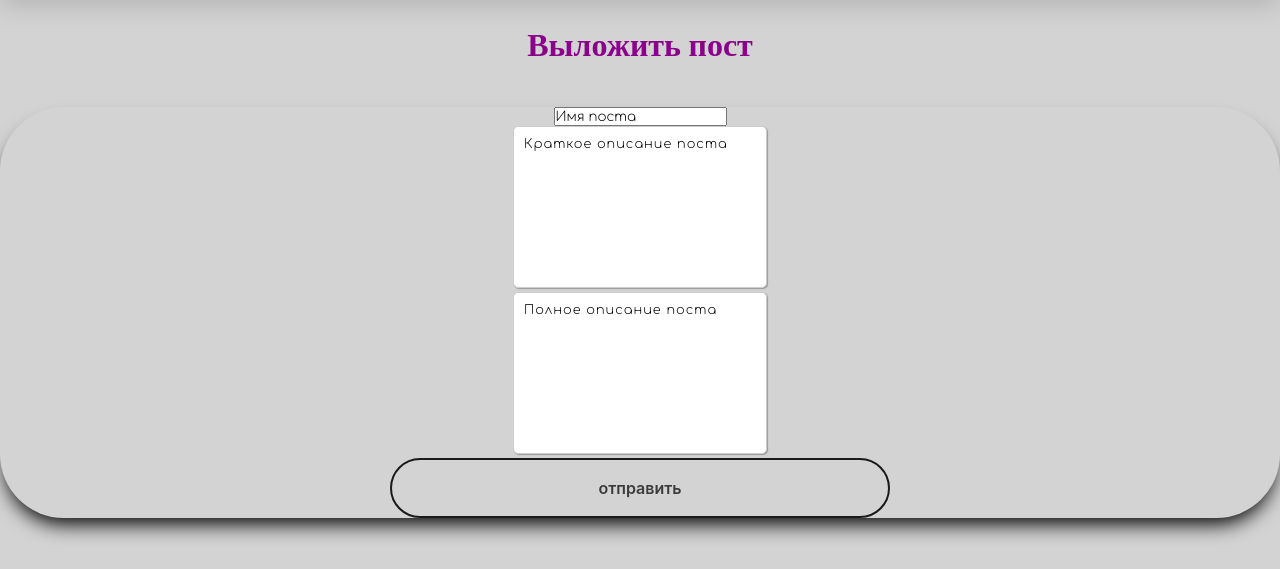
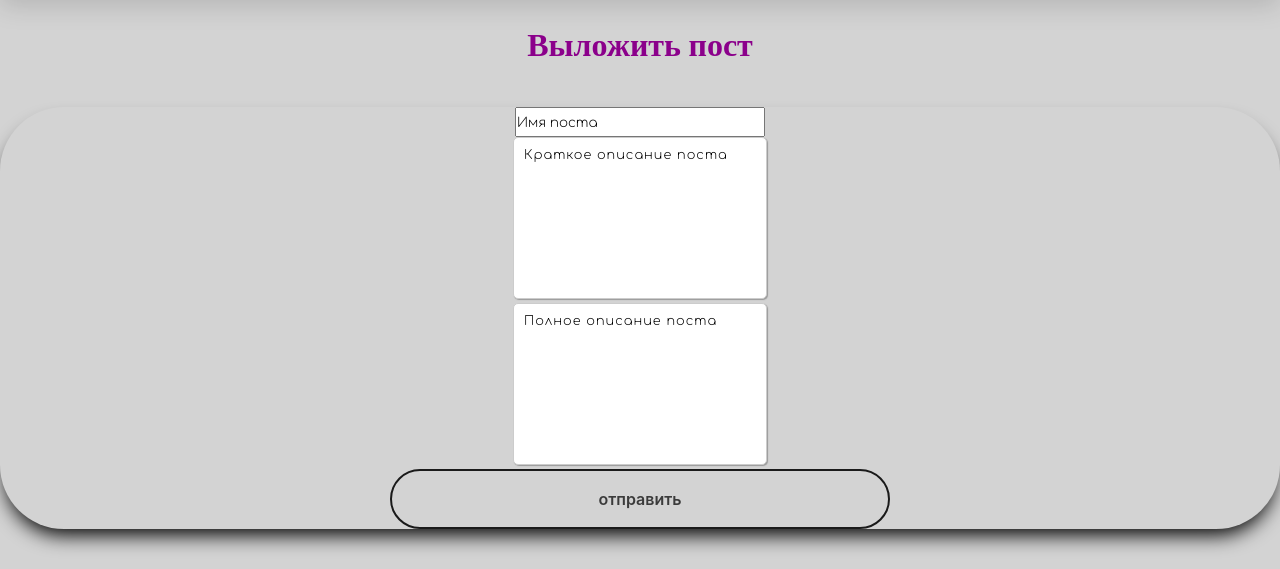
Before and after one commit to MishaelBoss/Quantorium_Update_Website, a Flask app: page /Create-product in a window 1280 px wide. Shown: the part 108-677 px from the top of the page. Run offline with Flask 3, Linux system fonts and the light colour scheme.

Commit message:
Update 3.1.1

```diff
--- a/Quantorium/templates/Create-product.html
+++ b/Quantorium/templates/Create-product.html
@@ -34,7 +34,7 @@
     <div class="card" style="max-width: 1300px; max-height: 1300px; margin-left: auto; margin-right: auto; border-radius: 4rem;">
         <div class="infos" style="text-align: center;">
                 <form method="post">
-                  <input type="text" name="title" id="title" value="Имя поста" style="font-family: 'Comfortaa', cursive;"><br>
+                  <input type="text" name="title" id="title" value="Имя поста" style="font-family: 'Comfortaa', cursive; height: 30px; width: 250px;"><br>
                   <textarea name="intro" id="intro" cols="30" rows="10" style="font-family: 'Comfortaa', cursive;">Краткое описание поста</textarea><br>
                   <textarea name="text" id="text" cols="30" rows="10" style="font-family: 'Comfortaa', cursive;">Полное описание поста</textarea><br>
                   <input class="view, button-28" type="submit" value="отправить" style="border-radius: 4rem; width: 500px;">
--- a/Quantorium/templates/products_update.html
+++ b/Quantorium/templates/products_update.html
@@ -34,7 +34,7 @@
     <div class="card" style="max-width: 1300px; max-height: 1300px; margin-left: auto; margin-right: auto; border-radius: 4rem;">
       <div class="infos" style="text-align: center;">
               <form method="post">
-                <input type="text" name="title" id="title" value="Имя поста" style="font-family: 'Comfortaa', cursive;"><br>
+                <input type="text" name="title" id="title" value="Имя поста" style="font-family: 'Comfortaa', cursive; height: 30px; width: 250px;"><br>
                 <textarea name="intro" id="intro" cols="30" rows="10" style="font-family: 'Comfortaa', cursive;">{{ article.intro }}</textarea><br>
                 <textarea name="text" id="text" cols="30" rows="10" style="font-family: 'Comfortaa', cursive;">{{ article.text }}</textarea><br>
                 <input class="view, button-28" type="submit" value="Обновить" style="border-radius: 4rem; width: 500px;">
```
Also changed, not shown: Quantorium/instance/database.db.
